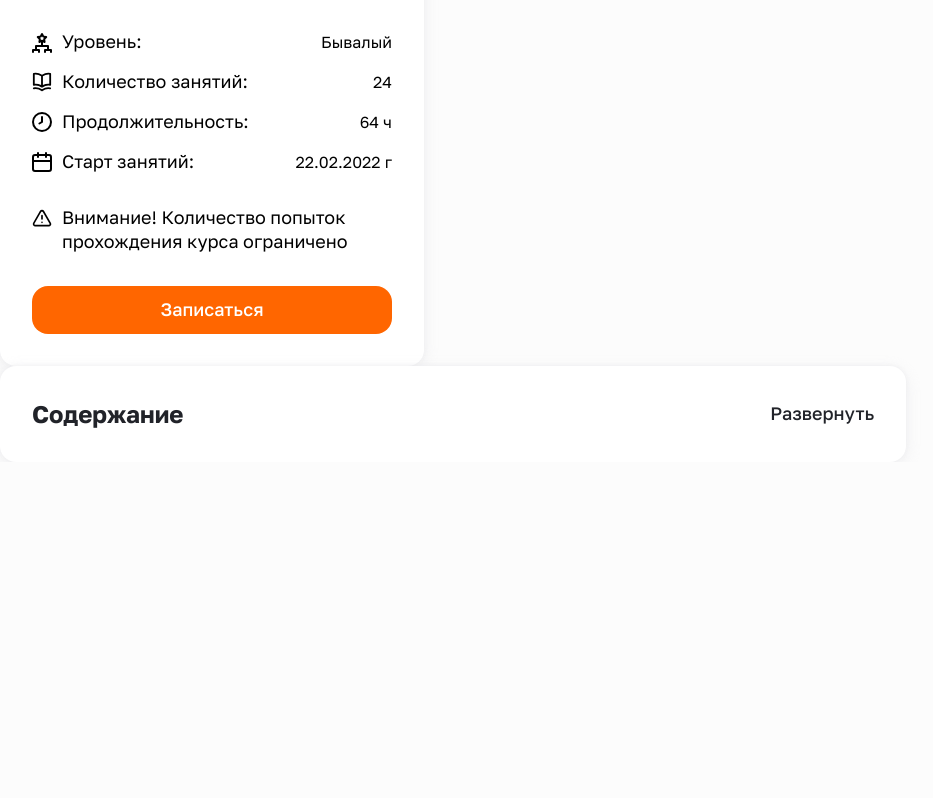
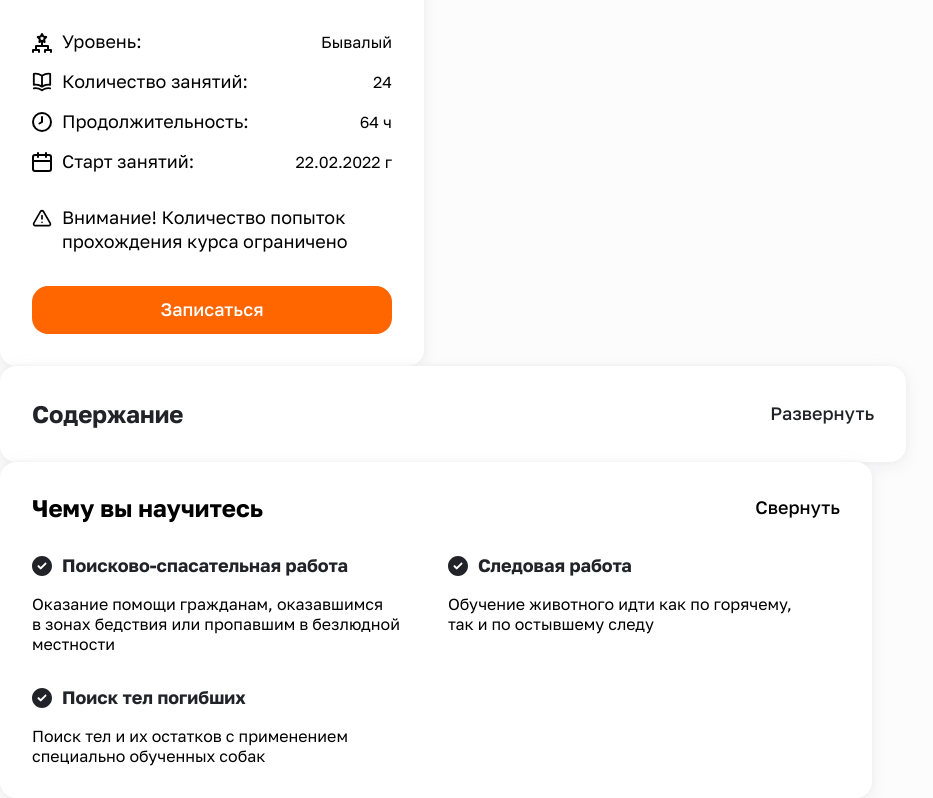
Before and after one commit to Studio-Yandex-Practicum/lizaalert_frontend, a React (Create React App) app: page /1 in a window 1280 px wide. Shown: the part 550-1348 px from the top of the page, without its empty margins (0-933 px from the left). Before the commit the page ends 1012 px from the top, so only its background shows below. Built offline with nearby package versions, Linux system fonts and the light colour scheme.

Commit message:
#90 fixed title prop passing to Accordion, fixed imports for CourseContent and CourseOverview, added CourseBenefits to Courses page

```diff
--- a/src/components/organisms/course-benefits/course-benefits.jsx
+++ b/src/components/organisms/course-benefits/course-benefits.jsx
@@ -11,11 +11,12 @@ function CourseBenefits({ benefitsList }) {
   return (
     <Card className={styles.benefits} htmlTag="article">
       <Accordion
+        className={styles.title}
         button="text"
-        title={<Heading level={2} size="l" title="Чему вы научитесь" />}
+        title="Чему вы научитесь"
         open
       >
-        <ul className={styles.content}>
+        <ul className={styles.benefitsList}>
           {benefitsList.map((item) => (
             <li key={item.id} className={styles.benefit}>
               <Heading level={3} size="m" className={styles.heading}>
--- a/src/components/organisms/course-benefits/course-benefits.module.scss
+++ b/src/components/organisms/course-benefits/course-benefits.module.scss
@@ -1,12 +1,18 @@
-@use '../../../styles/color-variables';
-@use '../../../styles/font-variables';
+@use 'src/styles/variables' as vars;
 
 .benefits {
   max-width: 872px;
   width: 100%;
   box-sizing: border-box;
   padding: 32px;
-  font-family: font-variables.$mainFont;
+  font-family: vars.$mainFont;
+}
+.title > button {
+    margin: 0;
+    font-weight: 700;
+    font-size: vars.$font-size-l;
+    line-height: vars.$line-height-l;
+
 }
 .icon {
   max-width: 20px;
@@ -17,7 +23,7 @@
   display: flex;
   align-items: center;
 }
-.content {
+.benefitsList {
   max-width: 808px;
   display: grid;
   grid-template-columns: repeat(2, 392px);
@@ -26,7 +32,7 @@
   padding: 0;
   margin-top: 32px;
 }
-  .benefit {
+.benefit {
   max-width: 392px;
   display: flex;
   flex-direction: column;
--- a/src/components/pages/course/course.jsx
+++ b/src/components/pages/course/course.jsx
@@ -1,6 +1,5 @@
 import { useParams } from 'react-router-dom';
-import CourseContent from '../../organisms/course-content/course-content';
-import CourseOverview from '../../organisms/course-overview/course-overview';
+import { CourseBenefits, CourseOverview, CourseContent } from '../../organisms';
 
 function Course() {
   const { courseId } = useParams();
@@ -10,6 +9,7 @@ function Course() {
       <p>Single course page. Course id: {courseId}</p>
       <CourseOverview />
       <CourseContent />
+      <CourseBenefits />
     </div>
   );
 }
```
Also changed, not shown: src/components/organisms/index.js (+7 -3 lines).
